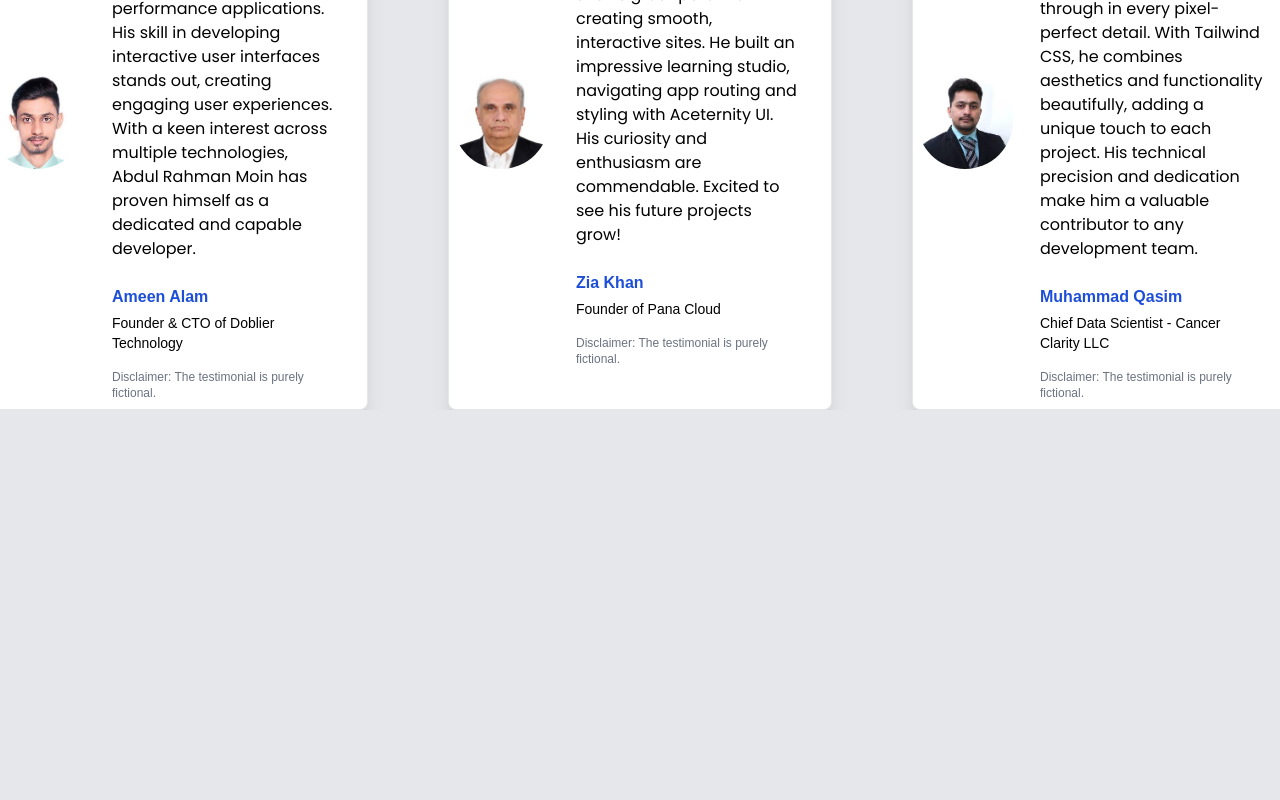
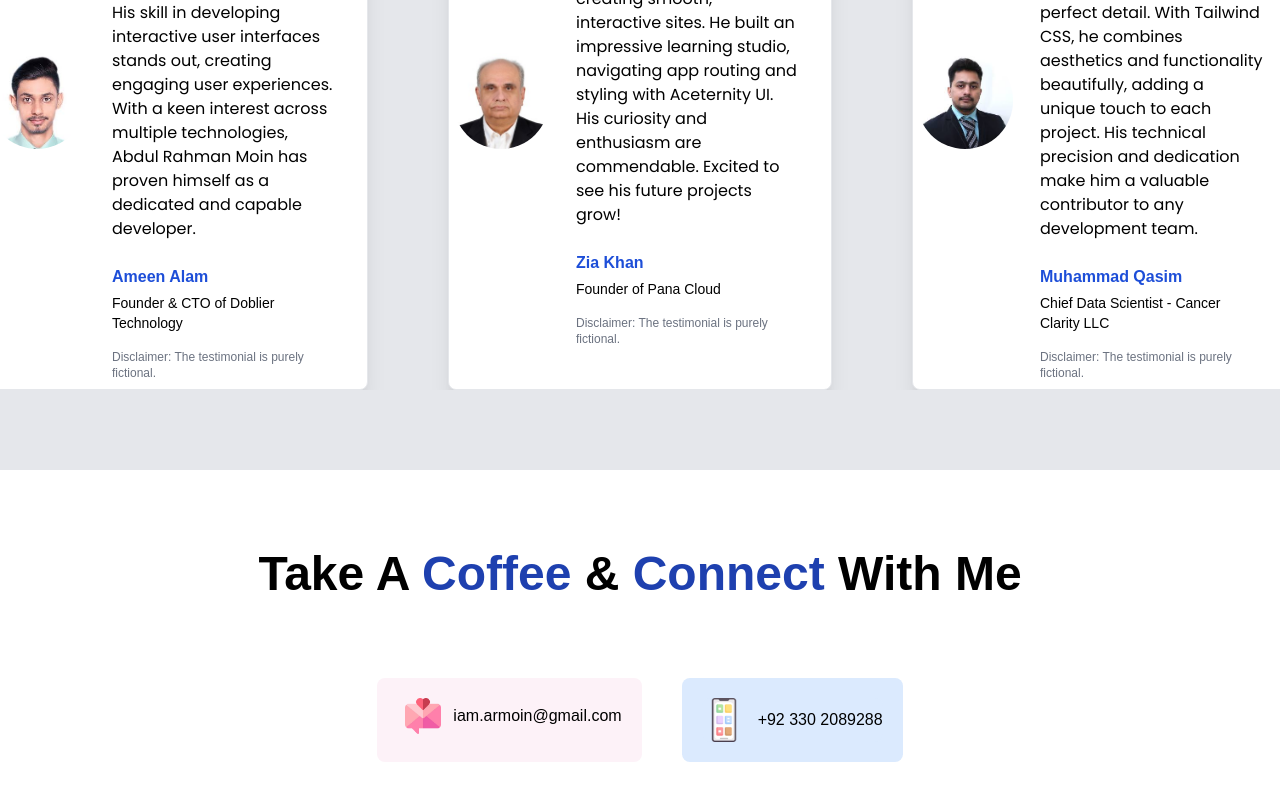
Before and after one commit to Abdulrahmanmoin/portfolio-website-with-nextjs, a Next.js app: page / in a window 1280 px wide. Shown: the part 4072-4872 px from the top of the page. Before the commit the page ends 4562 px from the top, so only its background shows below. Built offline with nearby package versions, Linux system fonts and the light colour scheme.

Commit message:
add contact

```diff
--- a/src/app/layout.tsx
+++ b/src/app/layout.tsx
@@ -16,7 +16,7 @@ const geistMono = localFont({
 });
 
 export const metadata: Metadata = {
-  title: "Join with Abdul Rahman | Portfolio",
+  title: "Abdul Rahman Dev | Portfolio",
   description: "Generated by create next app",
 };
 
--- a/src/app/page.tsx
+++ b/src/app/page.tsx
@@ -1,4 +1,5 @@
 import About from "@/components/About";
+import Contact from "@/components/Contact";
 import HomeComp from "@/components/HomeComp";
 import Project from "@/components/Project";
 import Skill from "@/components/Skill";
@@ -12,6 +13,7 @@ export default function Home() {
       <Project />
       <Skill />
       <Testimonials />
+      <Contact/>
     </>
   );
 }
--- /dev/null
+++ b/src/components/Contact.tsx
@@ -0,0 +1,40 @@
+import Image from 'next/image'
+import Link from 'next/link'
+import React from 'react'
+
+const Contact = () => {
+    return (
+        <section id='contact' className='bg-white pb-40'>
+            <div>
+                <div className='flex flex-col items-center'>
+                    <h2 className='capitalize text-4xl sm:text-5xl font-bold py-20 text-center leading-[4rem]'>Take a <span className='text-blue-800'> coffee </span> & <span className='text-blue-800'> Connect </span> with me</h2>
+
+                    <div className='flex gap-10 mb-6'>
+                        <Link
+                            href="mailto:iam.armoin@gmail.com"
+                            className='p-5  bg-pink-50  rounded-lg'
+                        >
+                            <div className='flex items-center justify-center gap-x-3 '>
+                                <Image className='w-11 pl-2' src={"/assets/email.png"} alt='email' width={1000} height={1000} />
+
+                                <p> iam.armoin@gmail.com</p>
+                            </div>
+                        </Link>
+                        <Link
+                            href="tel: +92 330 2089288"
+                            className='p-5  bg-blue-100 rounded-lg'
+                        >
+                            <div className='flex items-center justify-center gap-x-3 bg-blue-100 rounded-lg'>
+                                <Image className='w-11 ' src={"/assets/phone.png"} alt='email' width={1000} height={1000} />
+
+                               <p> +92 330 2089288 </p>
+                            </div>
+                        </Link>
+                    </div>
+                </div>
+            </div>
+        </section>
+    )
+}
+
+export default Contact
--- a/src/components/Skill.tsx
+++ b/src/components/Skill.tsx
@@ -34,10 +34,11 @@ const Skill = () => {
     return (
         <section id="skills" className='bg-white'>
             <div className="flex flex-col">
-                <h2 className='capitalize text-4xl sm:text-5xl font-bold py-20 text-center leading-[4rem]'>Skills</h2>
-                <div data-aos="zoom-in-up"
+                <h2  className='capitalize text-4xl sm:text-5xl font-bold py-20 text-center leading-[4rem]'>Skills</h2>
+                <div
+                    data-aos="zoom-in-up"
                     data-aos-anchor-placement="center-bottom"
-                    className="grid grid-cols-2 sm:grid-cols-3 md:mx-28 lg:mx-60 gap-y-10 gap-x-0 justify-center flex-wrap">
+                    className="grid grid-cols-2 sm:grid-cols-3 md:mx-28 lg:mx-60 gap-y-5 gap-x-0 justify-center flex-wrap">
                     {skillsData.map(item => (
                         <div
                             key={item.title}
```
Also changed, not shown: public/assets/email.png (added), public/assets/phone.png (added).
